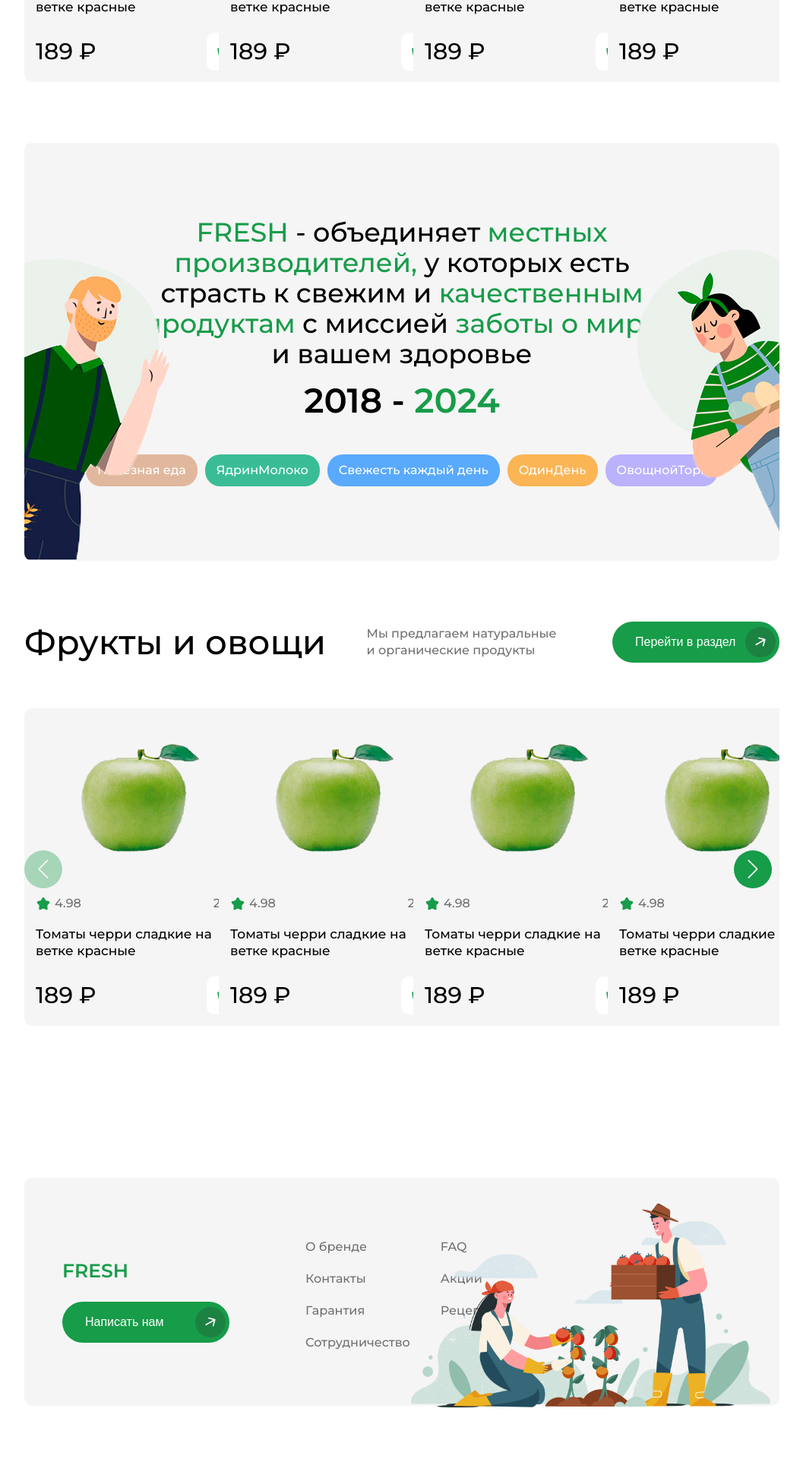
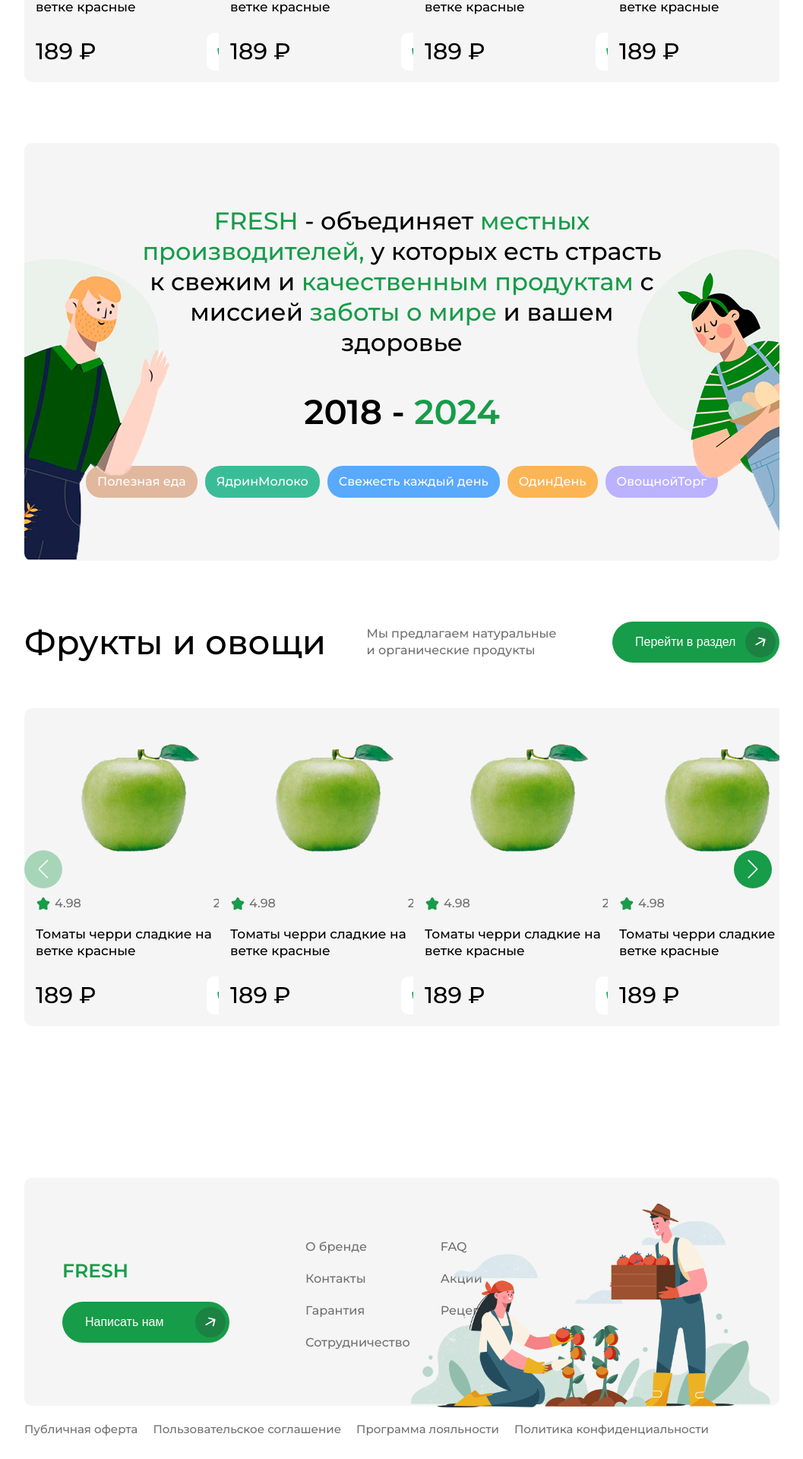
Before and after one commit to caxar/fresh-store, a React (Vite) app: page / in a window 1280 px wide. Shown: the part 3010-4930 px from the top of the page at 76% size, without its empty margins (111-1168 px from the left). Built offline with nearby package versions, Linux system fonts and the light colour scheme.

Commit message:
финальные изменения

```diff
--- a/src/components/Cooperation/Cooperation.scss
+++ b/src/components/Cooperation/Cooperation.scss
@@ -20,12 +20,12 @@
     .title {
       width: 70%;
       text-align: center;
-      font-size: 35px;
+      font-size: 32px;
       line-height: 40px;
       //   text-wrap: balance;
       color: #000;
       font-weight: 500;
-      margin-bottom: 30px;
+      margin-bottom: 60px;
       span {
         color: $green-3;
       }
--- a/src/components/Footer/Offer/Offer.scss
+++ b/src/components/Footer/Offer/Offer.scss
@@ -0,0 +1,20 @@
+@import "../../../css-config/colors.scss";
+
+.offer {
+  &-nav {
+    display: flex;
+    align-items: center;
+    gap: 20px;
+    li {
+      &:hover {
+        a {
+          color: $green-3;
+        }
+      }
+    }
+    a {
+      color: $gray-1;
+      font-size: 15px;
+    }
+  }
+}
--- a/src/components/Footer/Offer/index.tsx
+++ b/src/components/Footer/Offer/index.tsx
@@ -3,9 +3,31 @@ import React from "react";
 import "./Offer.scss";
 
 const Offer = () => {
+  const offerData = [
+    {
+      title: "Публичная оферта",
+    },
+    {
+      title: "Пользовательское соглашение",
+    },
+    {
+      title: "Программа лояльности",
+    },
+    {
+      title: "Политика конфиденциальности",
+    },
+  ];
   return (
     <div className="offer">
-      <div className="offer-wrrapper"></div>
+      <div className="offer-wrrapper">
+        <ul className="offer-nav">
+          {offerData?.map((item) => (
+            <li className="offren-nav__item">
+              <a href="">{item.title}</a>
+            </li>
+          ))}
+        </ul>
+      </div>
     </div>
   );
 };
--- a/src/components/Home/index.tsx
+++ b/src/components/Home/index.tsx
@@ -8,6 +8,7 @@ import Popular from "../Popular";
 import Values from "../Values";
 import Cooperation from "../Cooperation";
 import Footer from "../Footer";
+import Offer from "../Footer/Offer";
 
 const Home = () => {
   return (
@@ -23,6 +24,7 @@ const Home = () => {
         <Cooperation />
         <CatItem />
         <Footer />
+        <Offer />
       </div>
     </div>
   );
```
